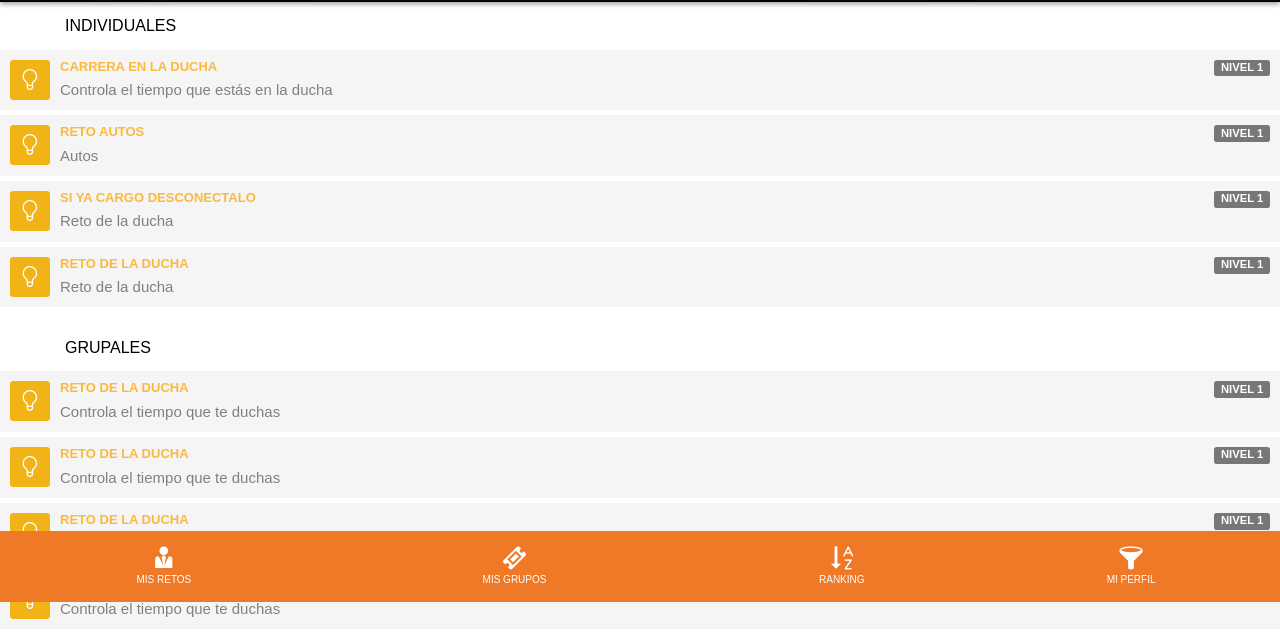
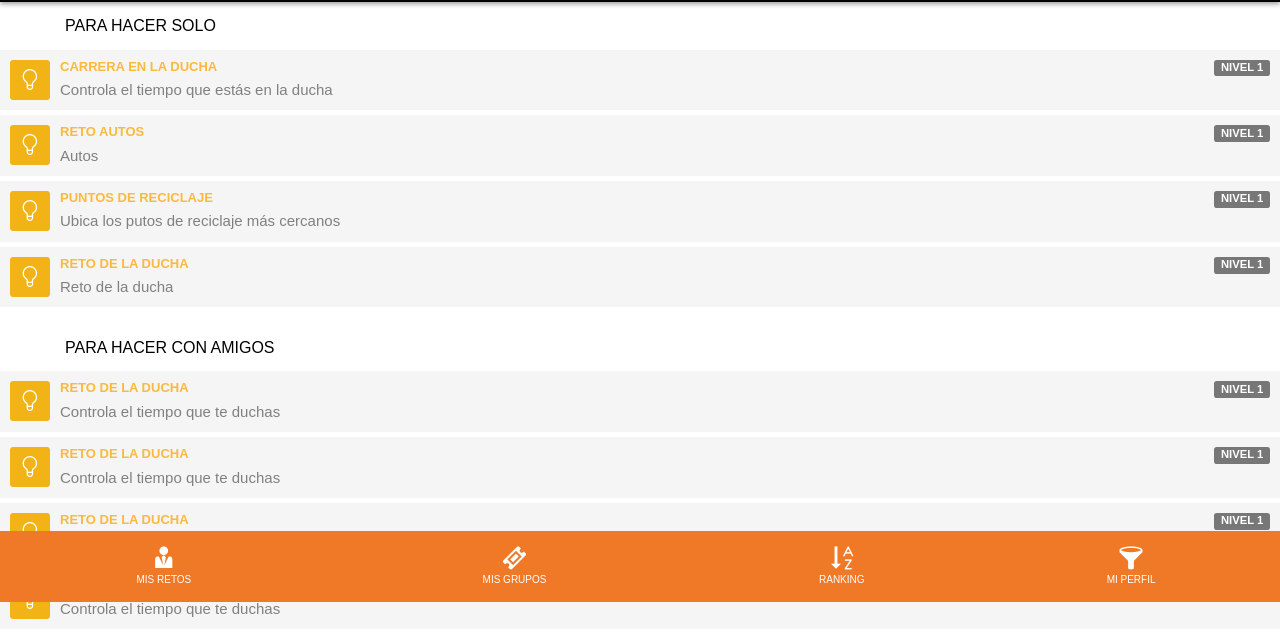
Before and after one commit to marialvarez/EcoFriends, a website: page www/index.html at #/retosParaHoy in a window 1280 px wide. Shown: the part 198-837 px from the top of the page. Drawn offline with Linux system fonts and the light colour scheme; files whose address does not match are found by name.

Commit message:
navegación

```diff
--- a/www/index.html
+++ b/www/index.html
@@ -1,7 +1,7 @@
-<!-- index.html -->
 <!DOCTYPE html>
 <html ng-app='rutaApp'>
 <head>
+    <meta http-equiv="Content-Type" content="text/html;charset=UTF-8">
     <meta http-equiv="X-UA-Compatible" content="IE=edge">
     <meta name="viewport" content="width=device-width, initial-scale=1">
     <link rel="stylesheet" href="css/bootstrap.min.css">
--- a/www/js/main.js
+++ b/www/js/main.js
@@ -58,10 +58,10 @@ rutaApp.controller('retosHoyController', function($scope) {
             description:'Para los autos'
         },
         {
-            path:'#ruta',
-            title:'Si ya cargo desconectalo',
-            resume:'Reto de la ducha',
-            description:'Tomar toda la ducha'
+            path:'#puntos-reciclaje',
+            title:'Puntos de reciclaje',
+            resume:'Ubica los putos de reciclaje más cercanos',
+            description:'Conoce los lugares más cercanos'
         },
         {
             path:'#ruta',
--- a/www/pages/retos_hoy.html
+++ b/www/pages/retos_hoy.html
@@ -14,7 +14,7 @@
     </div>
 
     <div class="container">
-        <h3 class="section-title">Individuales</h3>
+        <h3 class="section-title">Para hacer solo</h3>
     </div>
     <ul class="list-news">
         <li ng-repeat="reto in retosIndividuales">
@@ -28,7 +28,7 @@
     </ul>
     <br>
     <div class="container">
-        <h3 class="section-title">Grupales</h3>
+        <h3 class="section-title">Para hacer con amigos</h3>
     </div>
     <ul class="list-news">
         <li>
```
